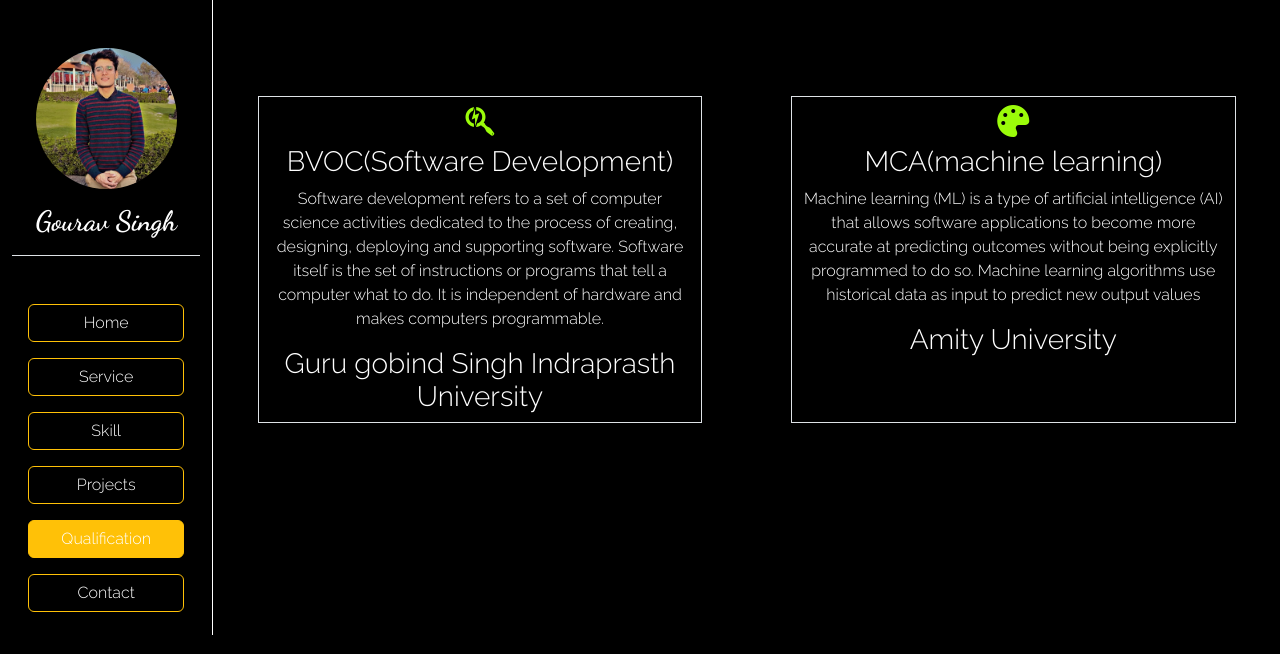
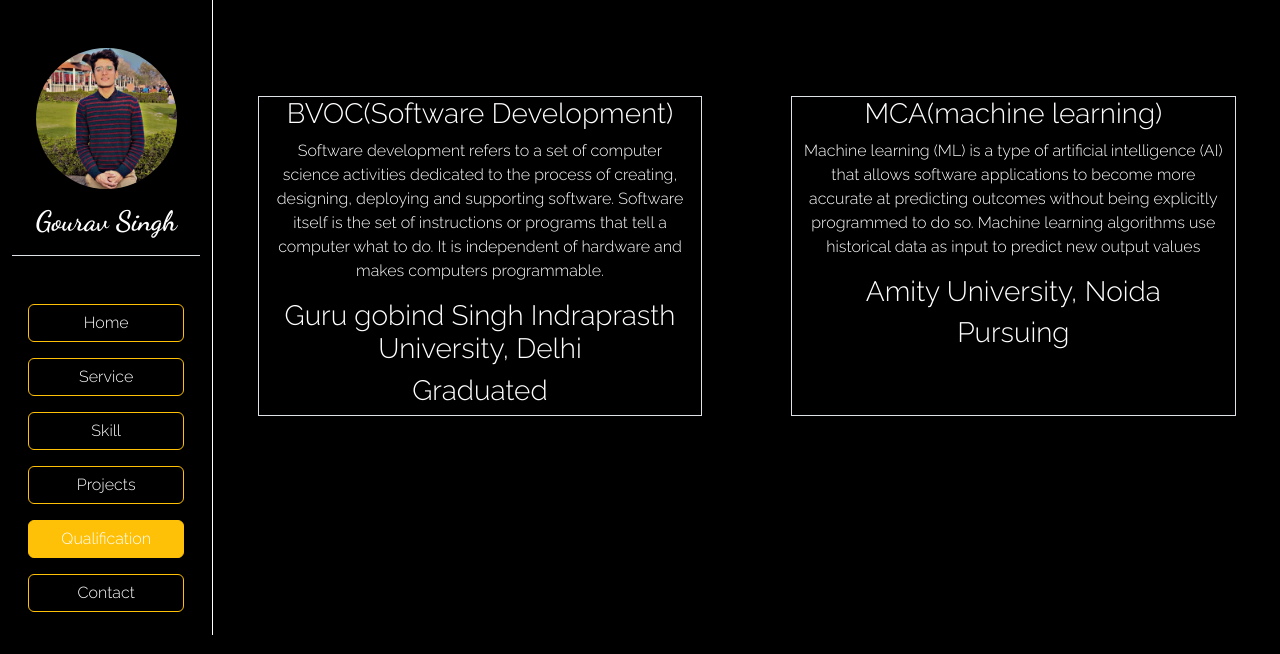
Before and after one commit to kush9871/Portfolio-gaurav, a Django app: page /qualification/ in a window 1280 px wide. Shown: the top 654 px of the page. Run offline with Django 3.2, Linux system fonts and the light colour scheme; some libraries are stand-ins or nearby versions.

Commit message:
Update qualification.html

```diff
--- a/templates/qualification.html
+++ b/templates/qualification.html
@@ -6,16 +6,18 @@
 {% block content %}
 <div class="col-md-10 text-white mt-5">
  <div class="row mt-5 mb-5 text-center d-flex justify-content-around">
-    <div class="col-md-5 border "><i class="fa-brands fa-searchengin fa-2x p-2"></i>
+    <div class="col-md-5 border ">
         <h3>BVOC(Software Development)</h3>
         <p>Software development refers to a set of computer science activities dedicated to the process of creating, designing, deploying and supporting software. Software itself is the set of instructions or programs that tell a computer what to do. It is independent of hardware and makes computers programmable.
         </p>
-        <h3>Guru gobind Singh Indraprasth University</h3>
+        <h3>Guru gobind Singh Indraprasth University, Delhi</h3>
+     <h3>Graduated</h3>
     </div>
-    <div class="col-md-5 border ">  <i class="fa-solid fa-palette fa-2x p-2"></i>
+    <div class="col-md-5 border ">
         <h3>MCA(machine learning)</h3>
         <p>Machine learning (ML) is a type of artificial intelligence (AI) that allows software applications to become more accurate at predicting outcomes without being explicitly programmed to do so. Machine learning algorithms use historical data as input to predict new output values</p>
-        <h3>Amity University</h3>
+        <h3>Amity University, Noida</h3>
+     <h3>Pursuing</h3>
     </div>
 </div>
  </div>
```
